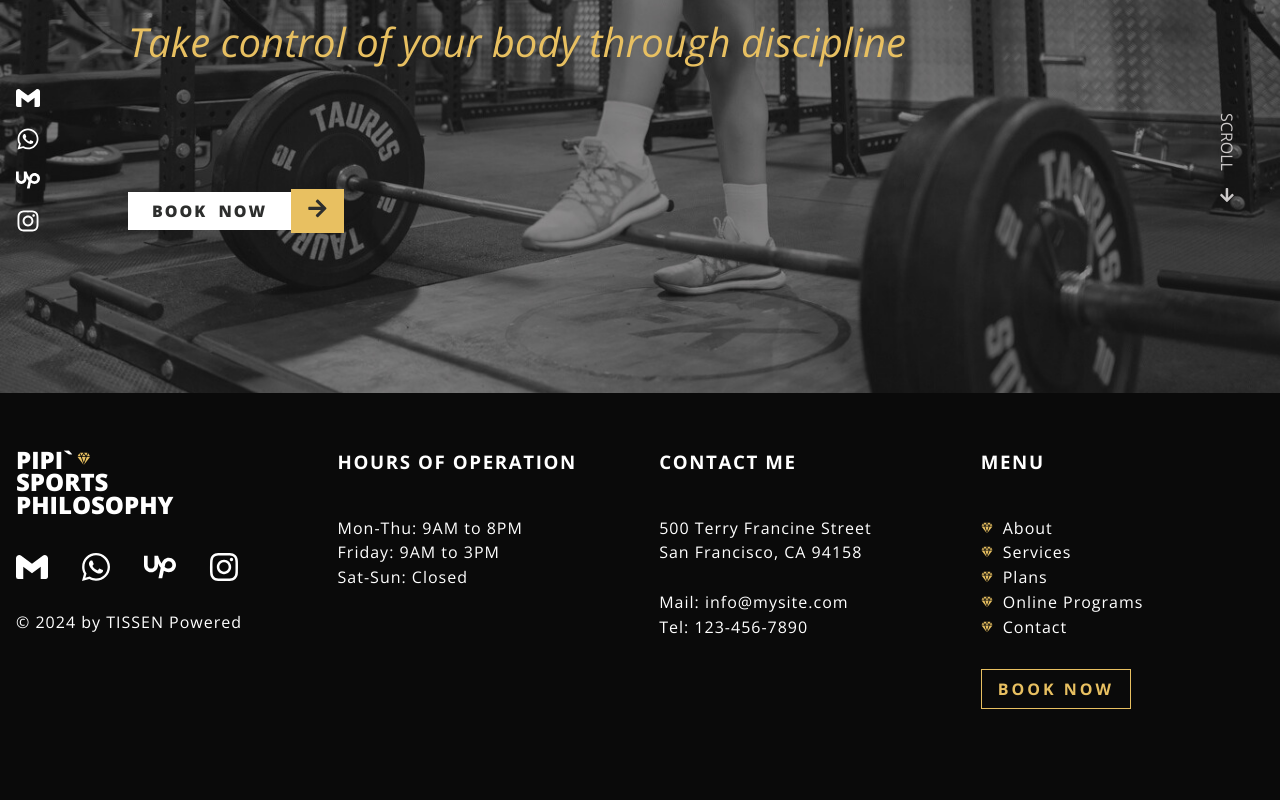
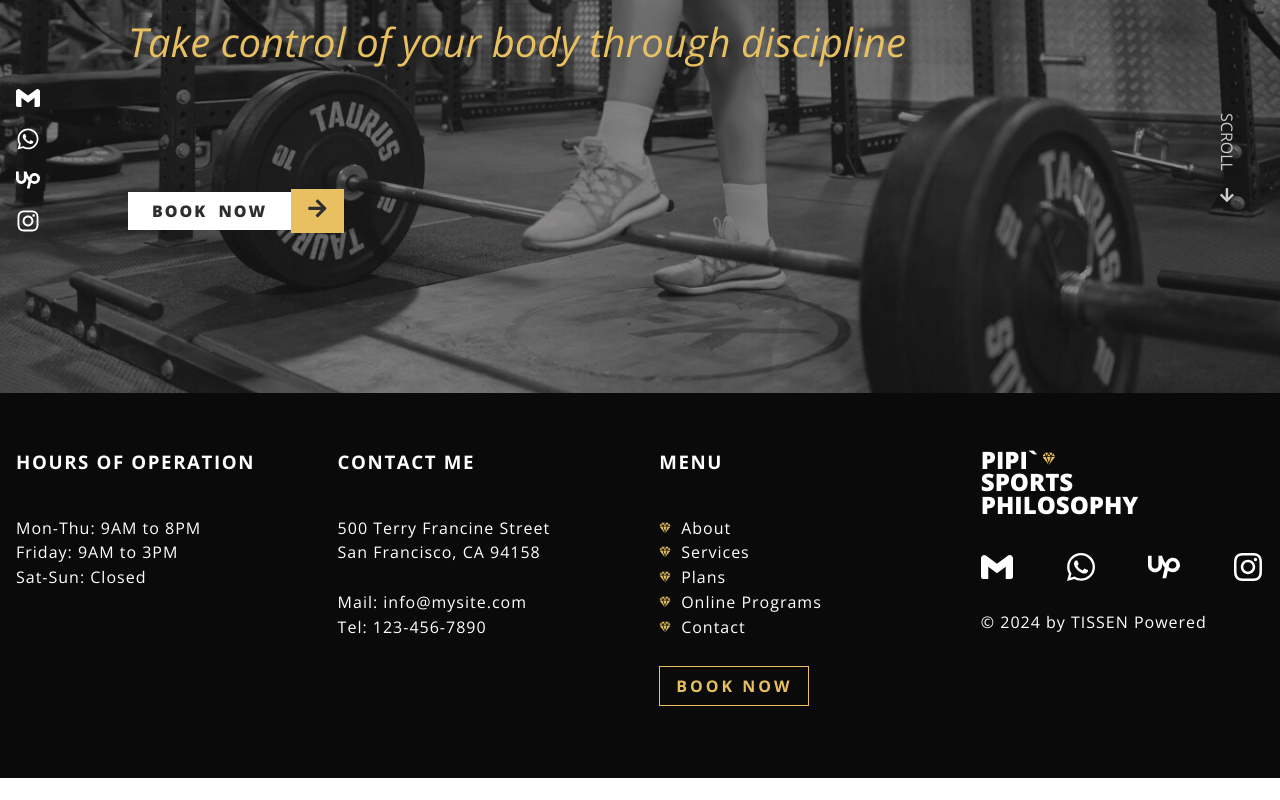
Before and after one commit to RuslanTissen/PIPI-world-2, a React (Create React App) app: page / in a window 1280 px wide. Shown: the part 532-1332 px from the top of the page. After the commit the page ends 1310 px from the top, so only its background shows below. Built offline with nearby package versions, Linux system fonts and the light colour scheme; a web font is replaced by a local one.

Commit message:
footer batton animation done

```diff
--- a/src/components/footer/Footer.scss
+++ b/src/components/footer/Footer.scss
@@ -1,7 +1,7 @@
 .footer {
 	background-color: rgb(10, 10, 10);
 	color: white;
-	padding: 2.5rem clamp(1rem, 3vw, 3rem);
+	padding: 2.5rem clamp(2rem, 3vw, 3rem);
 	font-family: "Open Sans", sans-serif;
 	display: flex;
 	flex-wrap: wrap;
@@ -16,14 +16,14 @@
 			white-space: nowrap;
 			letter-spacing: clamp(0.05rem, 1vw, 0.1rem);
 		}
-		h2{
+		h2 {
 			margin-top: 0;
 		}
 		p {
 			line-height: clamp(0.75rem, 1vw, 1rem);
 			letter-spacing: 1px;
 			white-space: nowrap;
-			margin: .75rem 0;
+			margin: 0.75rem 0;
 			svg {
 				color: #e8c061;
 				margin: 0 0.3rem 0 0;
@@ -38,8 +38,8 @@
 			text-transform: uppercase;
 			letter-spacing: 3px;
 			text-decoration: none;
-			border: #e8c061 solid 1px;
-			margin: 2.2rem 0;
+			border: #e8c061 solid .5px;
+			margin: 2rem 0 1rem;
 			display: block;
 			width: fit-content;
 		}
@@ -67,13 +67,15 @@
 				}
 			}
 		}
-		.footer__logo--social-container{
+		.footer__logo--social-container {
+			max-width: 200px;
 			margin: 2rem 0 1.5rem;
-			.footer__logo--social-container-link{
+			display: flex;
+			justify-content: space-between;
+			.footer__logo--social-container-link {
 				color: white;
 				font-size: 2rem;
-				margin: 0 2rem 0 0 ;
-
+				// margin: 0 2rem 0 0 ;
 			}
 		}
 	}
@@ -88,18 +90,29 @@
 			p {
 				line-height: clamp(0.75rem, 1vw, 1rem);
 			}
-		}
-		.footer__logo{
+			.footer__logo {
 				order: 1;
 			}
-		.footer__operation{
+			.footer__operation {
 				order: 2;
 			}
-		.footer__contact{
+			.footer__contact {
 				order: 3;
 			}
-		.footer__menu{
+			.footer__menu {
 				order: 4;
+			}
+			.footer__logo--social-container {
+				max-width: 300px;
+			}
+			.footer__menu--link-to-contact {
+				font-weight: 800;
+				transition: all 0.3s ease-in-out;
+			}
+			.footer__menu--link-to-contact:hover {
+				color: white;
+				border-color: white;
 			}
 		}
 	}
+}
--- a/src/components/header/Header.scss
+++ b/src/components/header/Header.scss
@@ -81,7 +81,6 @@
 				display: flex;
 				justify-content: space-between;
 				padding: 0 2rem;
-
 				button {
 					border: none;
 					border-radius: 10px;
```
Lines whose indentation alone changed are shown as unchanged.
